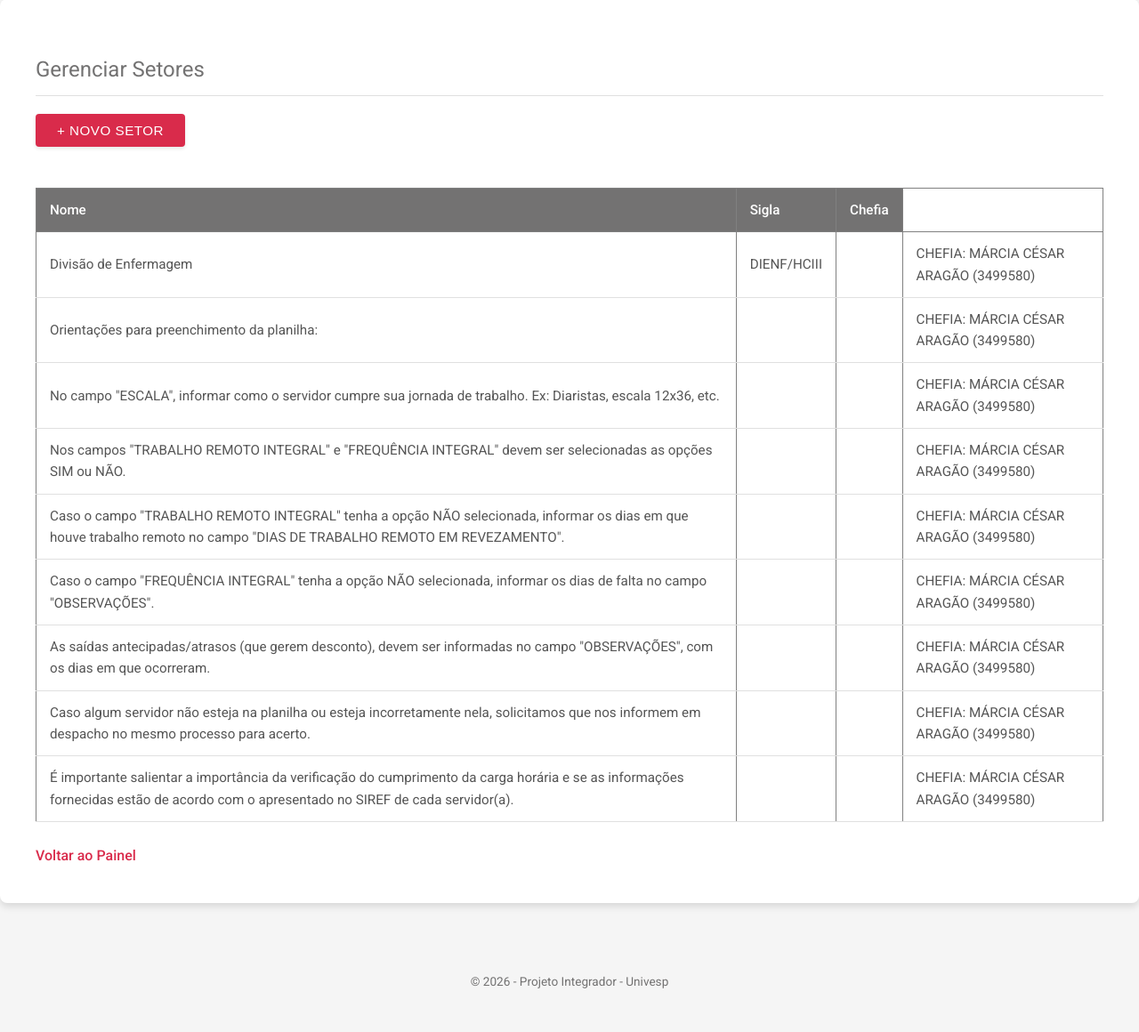
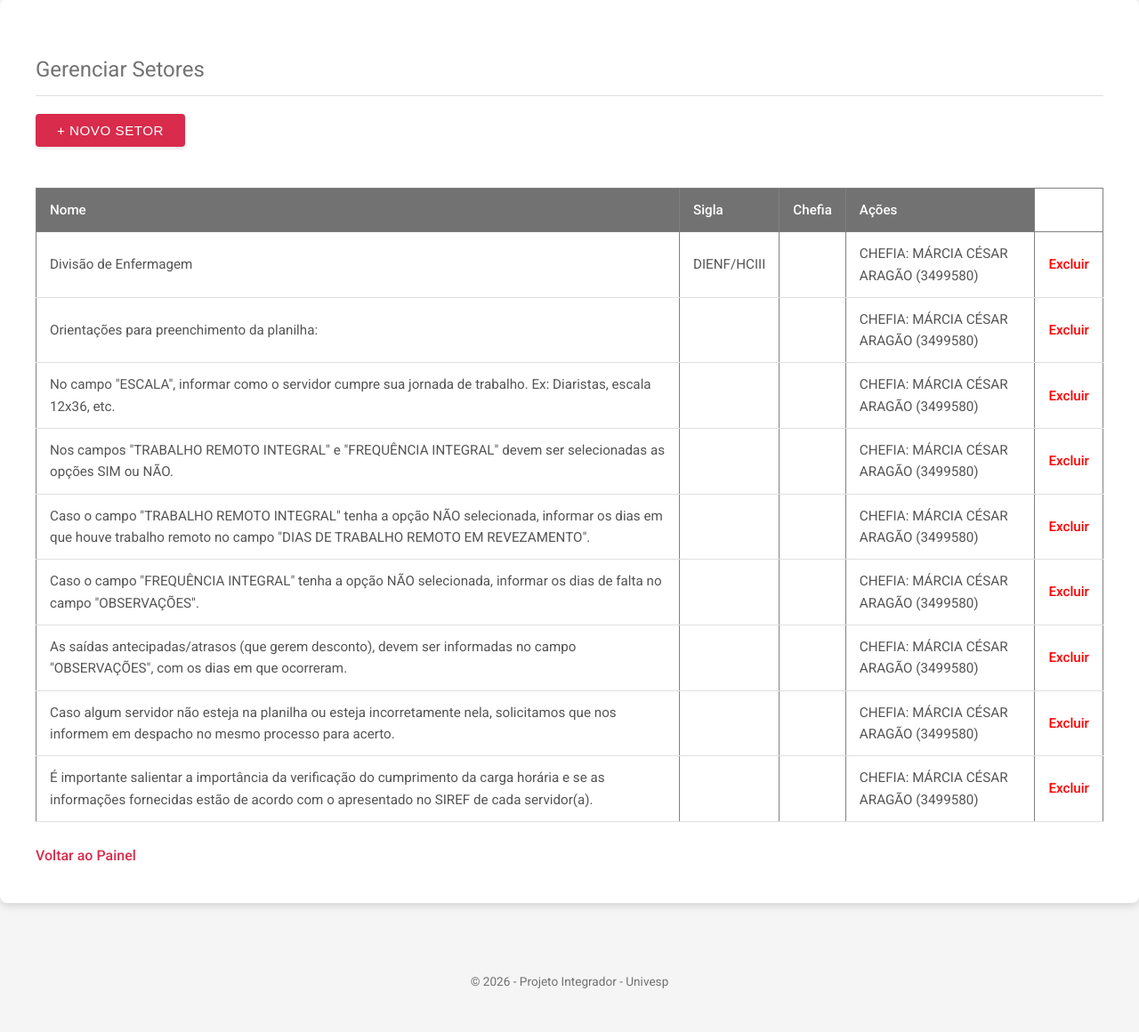
Before and after one commit to dennisguim/projeto-integrador-i-univesp, a Flask app: page /setores in a window 1280 px wide. Shown: the part 149-1309 px from the top of the page at 89% size. Run offline with Flask 3, Linux system fonts and the light colour scheme; a user stored in the database is signed in; data comes from the database, SQL or seed files in the repository.

Commit message:
Update lista_setores.html

```diff
--- a/src/templates/lista_setores.html
+++ b/src/templates/lista_setores.html
@@ -14,6 +14,7 @@
                 <th>Nome</th>
                 <th>Sigla</th>
                 <th>Chefia</th>
+                <th>Ações</th>
             </tr>
         </thead>
         <tbody>
@@ -23,6 +24,10 @@
                 <td>{{ setor.sigla }}</td>
                 <td>{{ setor.lotacao }}</td>
                 <td>{{ setor.chefia_nome }} ({{ setor.chefia_matricula }})</td>
+                <td>
+                    <a href="{{ url_for('excluir_setor', id=setor.id) }}" onclick="return confirm('Tem certeza? Só é possível excluir setores vazios.')"
+                    style="color: red;">Excluir</a>
+        </td>
             </tr>
             {% endfor %}
         </tbody>
```
